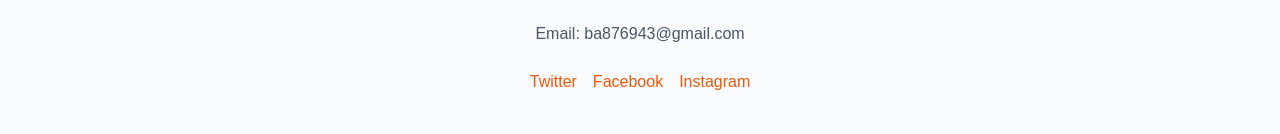
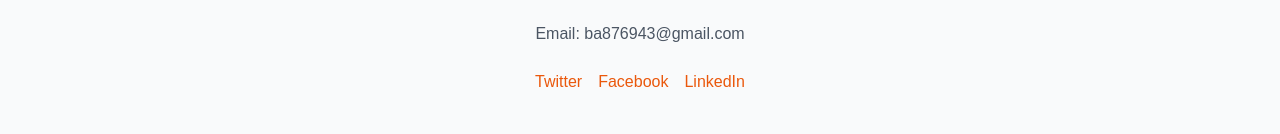
Before and after one commit to Basit1478/Blog1, a Next.js app: page /contact in a window 1280 px wide. Shown: the part 666-800 px from the top of the page. Built offline with nearby package versions, Linux system fonts and the light colour scheme.

Commit message:
Update page.tsx

```diff
--- a/src/app/contact/page.tsx
+++ b/src/app/contact/page.tsx
@@ -116,14 +116,14 @@
           <h2 className="text-2xl font-semibold text-orange-700">Contact Information</h2>
           <p className="text-gray-600 mt-4">Email: ba876943@gmail.com</p>
           <div className="mt-6 flex justify-center space-x-4">
-            <a href="https://twitter.com" target="_blank" rel="noopener noreferrer" className="text-orange-600 hover:underline">
+            <a href="https://x.com/basitali2405" target="_blank" rel="noopener noreferrer" className="text-orange-600 hover:underline">
               Twitter
             </a>
-            <a href="https://facebook.com" target="_blank" rel="noopener noreferrer" className="text-orange-600 hover:underline">
+            <a href="https://www.facebook.com/basit256" target="_blank" rel="noopener noreferrer" className="text-orange-600 hover:underline">
               Facebook
             </a>
-            <a href="https://instagram.com" target="_blank" rel="noopener noreferrer" className="text-orange-600 hover:underline">
-              Instagram
+            <a href="https://www.linkedin.com/in/basit-ali-baloch-738285253/" target="_blank" rel="noopener noreferrer" className="text-orange-600 hover:underline">
+             LinkedIn
             </a>
           </div>
         </div>
```
